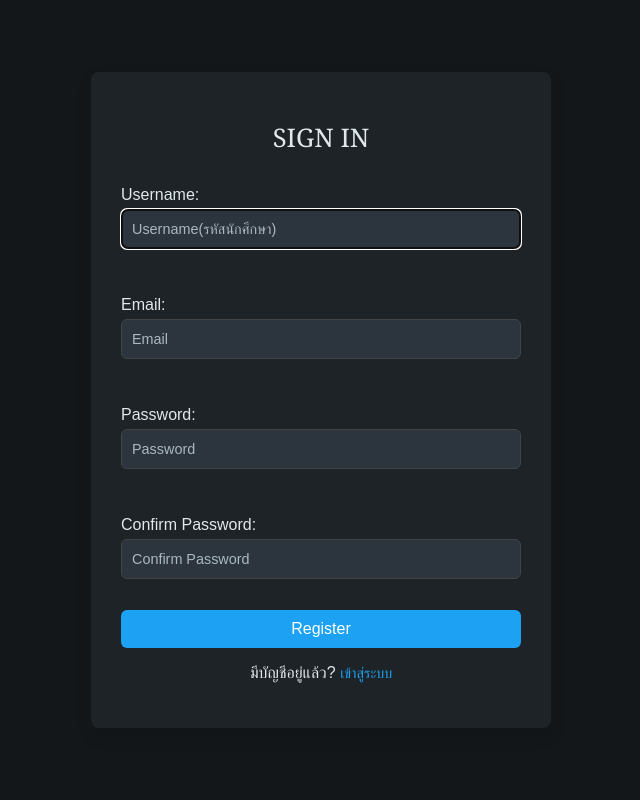
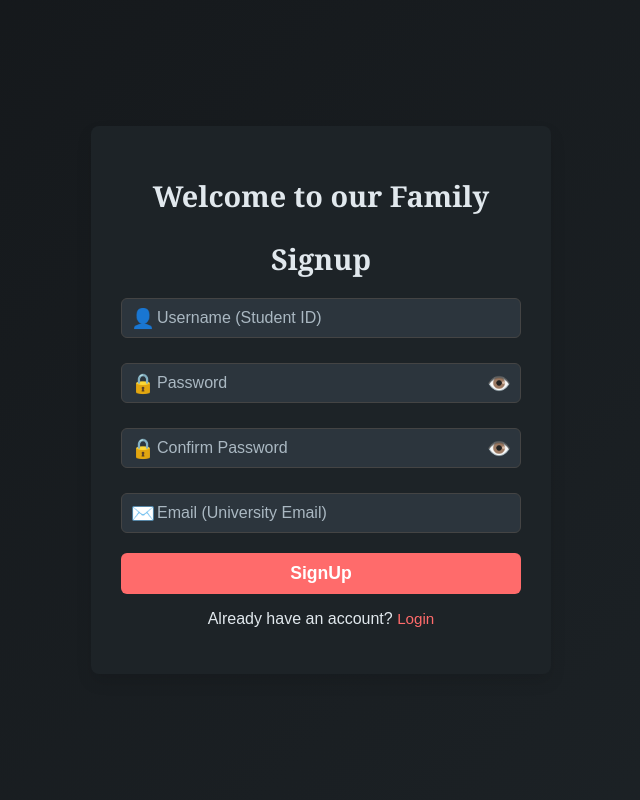
Before and after one commit to 6610685239/cn331-project, a Django app: page /accounts/register/ in a window 1280 px wide. Shown: the whole page, without its empty margins (319-959 px from the left). Run offline with Django 5.2, Linux system fonts and the light colour scheme.

Commit message:
HTML CSS on home register and style by pun

```diff
--- a/WebAppProject/accounts/static/css/style.css
+++ b/WebAppProject/accounts/static/css/style.css
@@ -1,97 +1,108 @@
+/* การตั้งค่าสไตล์พื้นฐาน */
 body {
     font-family: Arial, sans-serif;
     margin: 0;
     padding: 0;
     background-color: #14171A;
-    /* พื้นหลังสีดำเหมือนโหมดมืดของทวิตเตอร์ */
     color: #E1E8ED;
-    /* สีข้อความเป็นสีขาวอ่อน */
     display: flex;
     justify-content: center;
     align-items: center;
     min-height: 100vh;
+    background: linear-gradient(135deg, #14171A 0%, #1D2327 100%);
 }
 
 .container {
     background-color: #1D2327;
-    /* พื้นหลังสีเทาเข้มในกล่องเนื้อหา */
     padding: 30px;
     border-radius: 8px;
     box-shadow: 0 8px 16px rgba(0, 0, 0, 0.1);
     width: 100%;
     max-width: 400px;
     text-align: center;
-    /* จัดข้อความในหัวข้อให้ตรงกลาง */
     color: #E1E8ED;
-    /* สีข้อความในกล่องเป็นขาวอ่อน */
 }
 
-header h1,
-h2 {
+header h1, h2 {
     font-family: Georgia, serif;
-    font-size: 1.6rem;
+    font-size: 1.8rem;
     color: #E1E8ED;
-    /* สีข้อความในหัวข้อเป็นขาวอ่อน */
     margin-bottom: 15px;
-    font-weight: normal;
-    text-align: center;
-    /* จัดข้อความในหัวข้อให้ตรงกลาง */
+    font-weight: bold;
 }
 
-form {
-    display: flex;
-    flex-direction: column;
-    gap: 10px;
-    width: 100%;
-    text-align: left;
-    /* จัดข้อความในฟอร์มให้ทางซ้าย */
+/* สไตล์สำหรับ input-group */
+.input-group {
+    position: relative;
+    margin-bottom: 15px;
 }
 
-form input {
+.input-group .icon {
+    position: absolute;
+    left: 10px;
+    top: 50%;
+    transform: translateY(-50%);
+    font-size: 1.2rem;
+    color: #AAB8C2;
+}
+
+.input-group input {
     width: 100%;
-    padding: 10px;
+    padding: 10px 40px 10px 35px; /* เพิ่มช่องว่างเพื่อรองรับไอคอน */
     margin: 5px 0;
     border: 1px solid #444;
     border-radius: 6px;
     font-size: 1rem;
     background-color: #2C353D;
-    /* พื้นหลังของ input เป็นสีเทาเข้ม */
     color: #E1E8ED;
-    /* ข้อความใน input เป็นขาวอ่อน */
     box-sizing: border-box;
 }
 
-form input::placeholder {
+.input-group input::placeholder {
     color: #AAB8C2;
-    font-size: 0.9rem;
 }
 
-form button {
+.input-group .toggle-password {
+    position: absolute;
+    right: 10px;
+    top: 50%;
+    transform: translateY(-50%);
+    cursor: pointer;
+    font-size: 1.2rem;
+    color: #AAB8C2;
+}
+
+/* สไตล์สำหรับปุ่ม */
+button {
     width: 100%;
     padding: 10px;
     border: none;
     border-radius: 6px;
-    background-color: #1DA1F2;
+    background-color: #FF6B6B;
     color: white;
-    font-size: 1rem;
+    font-size: 1.1rem;
+    font-weight: bold;
     cursor: pointer;
-    transition: background-color 0.3s ease;
+    transition: background-color 0.3s ease, transform 0.2s ease;
 }
 
-form button:hover {
-    background-color: #1991db;
+button:hover {
+    background-color: #FF4E4E;
+    transform: scale(1.05);
 }
 
+/* สไตล์สำหรับลิงก์ */
 a {
-    color: #1DA1F2;
+    color: #FF6B6B;
     text-decoration: none;
-    font-size: 0.9rem;
+    font-size: 0.95rem;
 }
 
 a:hover {
     text-decoration: underline;
 }
 
+/* สไตล์สำหรับข้อความแจ้งเตือน */
 .messages {
     margin-top: 15px;
     font-size: 0.9rem;
@@ -100,8 +111,21 @@ a:hover {
 .alert {
     padding: 10px;
     background-color: #3A4A57;
-    color: #1DA1F2;
+    color: #FF6B6B;
     border: 1px solid #2A3A45;
     border-radius: 8px;
     margin-bottom: 10px;
 }
+
+/* สไตล์สำหรับ Remember me */
+.remember-me {
+    display: flex;
+    align-items: center;
+    gap: 5px;
+    font-size: 0.9rem;
+    margin-bottom: 15px;
+}
+
+.remember-me input[type="checkbox"] {
+    margin: 0;
+}
--- a/WebAppProject/accounts/templates/register.html
+++ b/WebAppProject/accounts/templates/register.html
@@ -10,16 +10,50 @@
 <body>
     <div class="container">
         <header>
-            <h1>SIGN IN</h1>
+            <h1>Welcome to our Family</h1>
+            <h2>Signup</h2>
         </header>
 
         <section class="register-form-section">
-            <form method="post" class="register-form">
+            <form method="post" class="register-form" onsubmit="return validatePasswords()">
                 {% csrf_token %}
-                {{ form.as_p }}
-                <button type="submit">Register</button>
+
+                <!-- ช่อง Username พร้อมไอคอน -->
+                <div class="input-group">
+                    <span class="icon">👤</span>
+                    <input type="text" name="username" placeholder="Username (Student ID)" required>
+                </div>
+
+                <!-- ช่อง Password พร้อมไอคอนและปุ่มแสดงรหัสผ่าน -->
+                <div class="input-group">
+                    <span class="icon">🔒</span>
+                    <input type="password" name="password" placeholder="Password" required id="password-field">
+                    <span class="toggle-password" onclick="togglePassword('password-field')">👁️</span>
+                </div>
+
+                <!-- ช่อง Confirm Password พร้อมไอคอนและปุ่มแสดงรหัสผ่าน -->
+                <div class="input-group">
+                    <span class="icon">🔒</span>
+                    <input type="password" name="confirm_password" placeholder="Confirm Password" required id="confirm-password-field">
+                    <span class="toggle-password" onclick="togglePassword('confirm-password-field')">👁️</span>
+                </div>
+
+                <!-- แสดงข้อความแจ้งเตือนหากรหัสผ่านไม่ตรงกัน -->
+                <p id="password-error" style="color: #FF6B6B; display: none; font-size: 0.9rem;">Passwords do not match.</p>
+                <!-- แสดงข้อความแจ้งเตือนหากรหัสผ่านไม่มีทั้งตัวเลขและตัวอักษร -->
+                <p id="password-requirements-error" style="color: #FF6B6B; display: none; font-size: 0.9rem;">Password must contain both letters and numbers.</p>
+
+                <!-- ช่อง Email พร้อมไอคอน -->
+                <div class="input-group">
+                    <span class="icon">✉️</span>
+                    <input type="email" name="email" placeholder="Email (University Email)" required>
+                </div>
+
+                <!-- ปุ่ม SignUp -->
+                <button type="submit">SignUp</button>
             </form>
-            <p>มีบัญชีอยู่แล้ว? <a href="{% url 'home' %}">เข้าสู่ระบบ</a></p>
+
+            <p>Already have an account? <a href="{% url 'home' %}">Login</a></p>
         </section>
 
         {% if messages %}
@@ -30,5 +64,41 @@
             </div>
         {% endif %}
     </div>
+
+    <script>
+        function togglePassword(fieldId) {
+            const field = document.getElementById(fieldId);
+            field.type = field.type === "password" ? "text" : "password";
+        }
+
+        function validatePasswords() {
+            const password = document.getElementById("password-field").value;
+            const confirmPassword = document.getElementById("confirm-password-field").value;
+            const passwordError = document.getElementById("password-error");
+            const requirementsError = document.getElementById("password-requirements-error");
+
+            // ตรวจสอบว่ารหัสผ่านตรงกันหรือไม่
+            if (password !== confirmPassword) {
+                passwordError.style.display = "block";
+                requirementsError.style.display = "none";
+                return false;
+            } else {
+                passwordError.style.display = "none";
+            }
+
+            // ตรวจสอบว่ารหัสผ่านมีทั้งตัวอักษรและตัวเลขหรือไม่
+            const hasLetter = /[a-zA-Z]/.test(password);
+            const hasNumber = /[0-9]/.test(password);
+
+            if (!hasLetter || !hasNumber) {
+                requirementsError.style.display = "block";
+                return false;
+            } else {
+                requirementsError.style.display = "none";
+            }
+
+            return true; // ผ่านการตรวจสอบทั้งหมด อนุญาตให้ส่งฟอร์ม
+        }
+    </script>
 </body>
 </html>
```
Also changed, not shown: WebAppProject/accounts/static/css/style_2.css (deleted, +0 -33 lines), WebAppProject/accounts/templates/home.html (+36 -4 lines).
